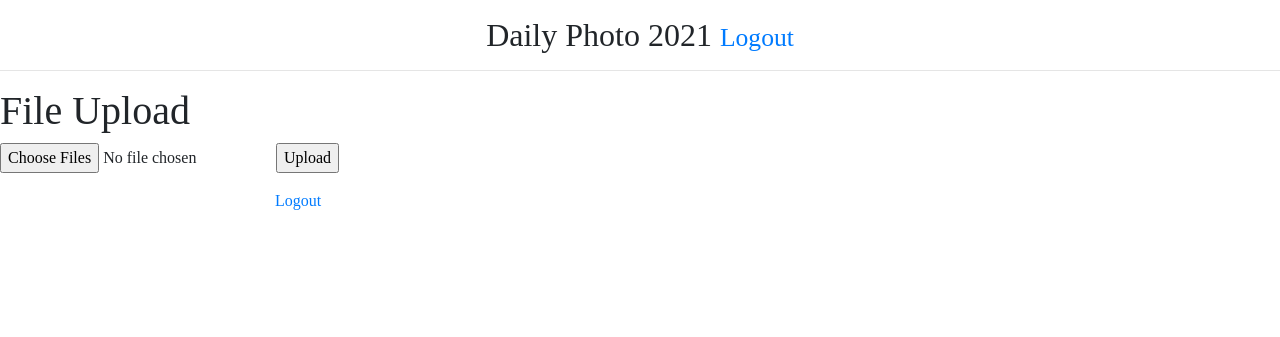
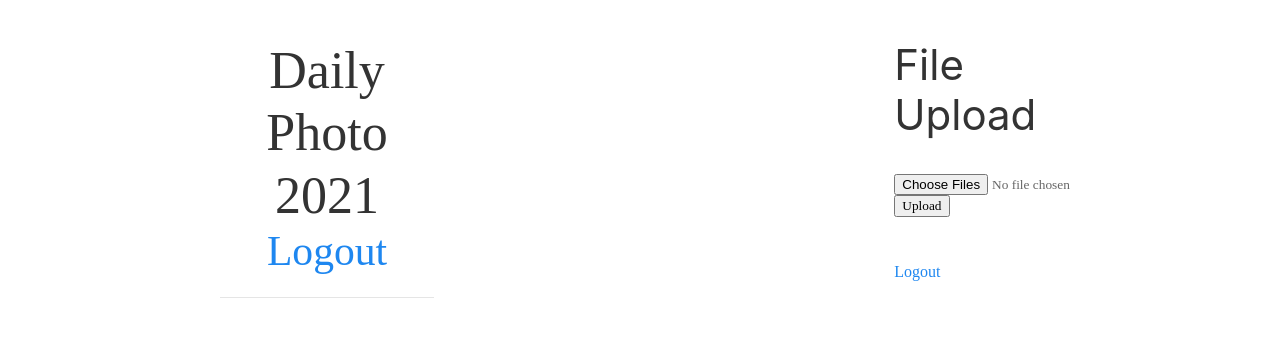
Before and after one commit to ciaron/photoflask, a Flask app: page / in a window 1280 px wide. Shown: the top 337 px of the page. Run offline with Flask 2, Linux system fonts and the light colour scheme; the visitor is signed in with stand-in values (Sample User, id 1); data that the repository does not hold is empty; some libraries are stand-ins or nearby versions; some web fonts are replaced.

Commit message:
working uikit version

```diff
--- a/app/static/css/style.css
+++ b/app/static/css/style.css
@@ -12,17 +12,3 @@
     text-rendering: optimizeLegibility;
     font-family: 'JetBrains Mono';
 }
-
-.img-container {
-    width: 50%;
-    padding-bottom: 50%;
-}
-
-._card-footer {
-}
-._card {
-  /*border: dashed blue 1px;*/
-  padding-bottom: 20px;
-  margin-top: 30px;
-  margin-bottom: 10px;
-}
--- a/app/templates/base.html
+++ b/app/templates/base.html
@@ -1,34 +1,52 @@
 <html>
 <head>
-<meta name="viewport" content="width=device-width, initial-scale=1, shrink-to-fit=no">
-<link rel="stylesheet" href="https://stackpath.bootstrapcdn.com/bootstrap/4.2.1/css/bootstrap.min.css" integrity="sha384-GJzZqFGwb1QTTN6wy59ffF1BuGJpLSa9DkKMp0DgiMDm4iYMj70gZWKYbI706tWS" crossorigin="anonymous">
-<link rel="stylesheet" href="{{url_for('.static', filename='css/style.css')}}">
+   <meta name="viewport" content="width=device-width, initial-scale=1">
+   <link rel="stylesheet" href="https://cdn.jsdelivr.net/npm/uikit@3.6.9/dist/css/uikit.min.css" />
+   <script src="https://cdn.jsdelivr.net/npm/uikit@3.6.9/dist/js/uikit.min.js"></script>
+   <script src="https://cdn.jsdelivr.net/npm/uikit@3.6.9/dist/js/uikit-icons.min.js"></script>
+   <link rel="stylesheet" href="{{url_for('.static', filename='css/style.css')}}">
 </head>
 
 {% block content %}
-<div class="mt-3">
-  <h2 class="text-center">Daily Photo 2021
-    <small>
+
+<div class="uk-margin-medium-top">
+<div uk-grid>
+    <div class="uk-width-1-6">
+    </div>
+    <div class="uk-text-center uk-width-expand uk-heading-small">
+
+    <p>Daily Photo 2021
 
       {% if not current_user.is_anonymous %}
-      <a href="{{ url_for('logout') }}">Logout</a>
+       <small>
+         <a href="{{ url_for('logout') }}">Logout</a>
+       </small>
       {% endif %}
-
-   </small>
-</h2>
-</div>
+    </p>
 
     <hr>
 
     {% with messages = get_flashed_messages() %}
     {% if messages %}
         {% for message in messages %}
-            <div class="alert alert-info" role="alert">{{ message }}</div>
+            <div class="">{{ message }}</div>
         {% endfor %}
     {% endif %}
     {% endwith %}
 
+
+    </div>
+
+
+
+    <div class="uk-width-1-6">
+    </div>
+
+
     {% block app_content %}{% endblock %}
+
+</div>
+</div>
 
 {% endblock %}
 </html>
--- a/app/templates/index.html
+++ b/app/templates/index.html
@@ -1,5 +1,12 @@
 {% extends "base.html" %}
 {% block app_content %}
+
+<div class="uk-grid-small uk-grid-match" uk-grid>
+    <div class="uk-width-1-3@l uk-width-1-5@s">
+    </div>
+
+    <div class="uk-width-expand">
+
     {% if not current_user.is_anonymous %}
         <h1>File Upload</h1>
         <form method="POST" action="" enctype="multipart/form-data">
@@ -8,36 +15,28 @@
             <input type="submit" value="Upload">
         </form>
     {% endif %}
+<div uk-lightbox>
+      {% for image in images %}
 
-<div class="container">
+        <div class="uk-card uk-card-default uk-card-body uk-margin-medium-bottom">
 
-  <div class="row">
-    <div class="col">
-    </div>
-    <div class="col-xl-8 col-md-8 col-sm-10 col-">
+           <a href="{{ url_for('serve_image', img=image[0]) }}" data-alt="{{ image[1] }}" data-caption="{{ image[1] }}"><img data-src="{{ url_for('serve_image', img=image[0]) }}" uk-img class="uk-align-center" alt="{{ image[1] }}"></a>
+           <div class="uk-card-footer">{{ image[1] }}</div>
 
-      {% for image in images %}
-        <div class="_card mb-3">
-          <div class="_card-body text-center">
-            <img src="{{ url_for('serve_image', img=image[0]) }}" class="img-fluid">
-           {{ image[1] }}
           </div>
-          <div class="_card-footer _text-center">
-          </div>
-      </div>
       {% endfor %}
-
+</div>
       {% if current_user.is_anonymous %}
       <a href="{{ url_for('login') }}">Login</a>
       {% else %}
       <a href="{{ url_for('logout') }}">Logout</a>
       {% endif %}
 
+
+    </div>
+    <div class="uk-width-1-3@l uk-width-1-5@s">
     </div>
 
-    <div class="col">
-    </div>
-  </div>
 </div>
 
 {% endblock %}
```
